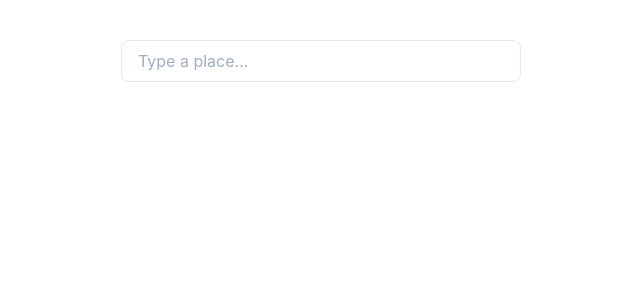
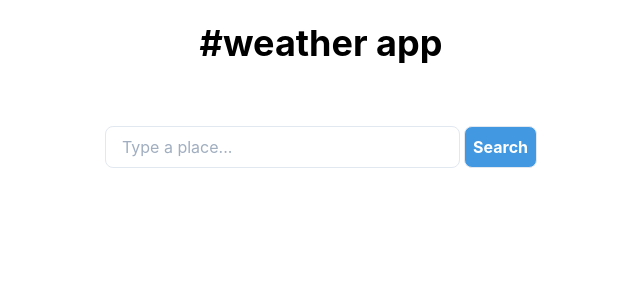
Before and after one commit to denimartn/weather-app, a React (Create React App) app: page / in a window 1280 px wide. Shown: the top 300 px of the page, without its empty margins (319-959 px from the left). Built offline with nearby package versions, Linux system fonts and the light colour scheme.

Commit message:
api call

```diff
--- a/package.json
+++ b/package.json
@@ -6,9 +6,11 @@
     "@testing-library/jest-dom": "^4.2.4",
     "@testing-library/react": "^9.5.0",
     "@testing-library/user-event": "^7.2.1",
+    "axios": "^0.20.0",
     "react": "^16.13.1",
     "react-dom": "^16.13.1",
-    "react-scripts": "3.4.3"
+    "react-scripts": "3.4.3",
+    "tailwindcss": "^1.8.5"
   },
   "scripts": {
     "build:tailwind": "tailwindcss build src/tailwind.css -o src/tailwind.output.css",
--- a/src/App.js
+++ b/src/App.js
@@ -1,17 +1,65 @@
 import React from "react";
 import "./App.css";
 import "./tailwind.output.css";
+import axios from "axios";
 
 function App() {
+  const [inputValue, setInputValue] = React.useState("");
+  const [items, setItems] = React.useState([]);
+  let itemsToRender = items;
+  let woeid = "";
+
+  const api =
+    "https://cors-anywhere.herokuapp.com/https://www.metaweather.com/api";
+  const onSubmit = async (e) => {
+    e.preventDefault();
+    addItem();
+    const query = "milan";
+    const res = await axios.get(`${api}/location/search/?query=${query}`);
+    woeid = res.data[0].woeid;
+    console.log("woeid", woeid);
+    const resp2 = await axios.get(`${api}/location/${woeid}`);
+  };
+  const addItem = () => {
+    setItems([
+      {
+        id: Math.random(),
+        place: inputValue,
+        img: "https://picsum.photos/70/70",
+        degree: "23",
+      },
+    ]);
+  };
   return (
     <div className="main-container w-full">
-      <div className="container max-w-md mx-auto px-6 py-10">
-        <input
-          className="bg-white focus:outline-none focus:shadow-outline border border-gray-300 rounded-lg  px-4 py-2  w-full"
-          type="text"
-          placeholder="Type a place..."
-        ></input>
-      </div>
+      <h1 className="text-center m-4 font-bold text-4xl max-w-md mx-auto">
+        #weather app
+      </h1>
+      <form onSubmit={onSubmit}>
+        <div className="input-wrapper max-w-md mx-auto px-2 py-10 flex">
+          <input
+            className="mr-1 bg-white focus:outline-none focus:shadow-outline border border-gray-300 rounded-lg  px-4 py-2  w-full"
+            type="text"
+            placeholder="Type a place..."
+            onChange={(event) => setInputValue(event.target.value)}
+          ></input>
+          <button
+            type="submit"
+            className="focus:outline-none bg-blue-500 hover:bg-blue-700 text-white font-bold px-2 py-2 border rounded-lg"
+          >
+            Search
+          </button>
+        </div>
+        <div className="cards-container max-w-md mx-auto px-2">
+          {itemsToRender.map((item) => (
+            <div className="card" key={item.id}>
+              <h3 className="place mb-2">{item.place}</h3>
+              <img className="image mb-2" src={item.img} />
+              <div className="degree mb-2">{item.degree}</div>
+            </div>
+          ))}
+        </div>
+      </form>
     </div>
   );
 }
```
Also changed, not shown: 1 other file (tests, documents, lock files or other folders).
